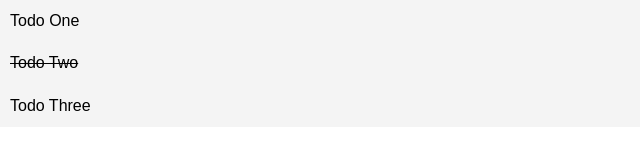
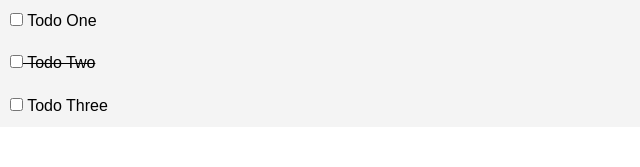
Before and after one commit to JewelBreeveld/todo, a Vue app: page / in a window 1280 px wide. Shown: the top 167 px of the page, without its empty margins (0-640 px from the left). Built offline with nearby package versions, Linux system fonts and the light colour scheme.

Commit message:
Added logic to toggle a todoitem as completed using boolean value

```diff
--- a/src/components/TodoItem.vue
+++ b/src/components/TodoItem.vue
@@ -1,13 +1,22 @@
 <template>
   <div class="todo-item" v-bind:class="{'is-complete':todo.completed}">
-    <p>{{todo.title}}</p>
+    <p>
+      <input type="checkbox" v-on:change="markComplete">
+      {{todo.title}}
+    </p>
   </div>
 </template>
 
 <script>
 export default {
   name: "TodoItem",
-  props: ["todo"]
+  props: ["todo"],
+  methods: {
+    markComplete() {
+      console.log(123);
+      this.todo.completed = !this.todo.completed;
+    }
+  }
 };
 </script>
 
```
